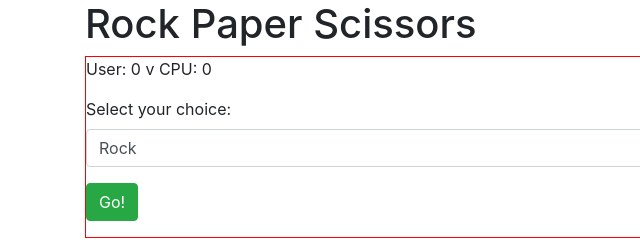
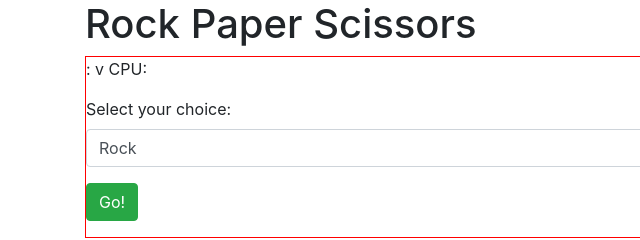
Before and after one commit to IT3049C-Lively-FA23/rock-paper-scissors-Wilmer19, a website: page index.html in a window 1280 px wide. Both pictures are taken after a click on the button "Start Game!". Shown: the full height of the page, 0-640 px from the left. Drawn offline with nearby package versions, Linux system fonts and the light colour scheme.

Commit message:
updated score text in html

```diff
--- a/index.html
+++ b/index.html
@@ -27,7 +27,7 @@
         </div>
         <div id="game-screen">
             <div id="score-tally">
-                <p id="score">User: 0 v CPU: 0</p>
+                <p id="score"><username>: <user_score> v CPU: <cpu_score></p>
             </div>
             <form id="game-form">
                 <div class="form-group">
```
